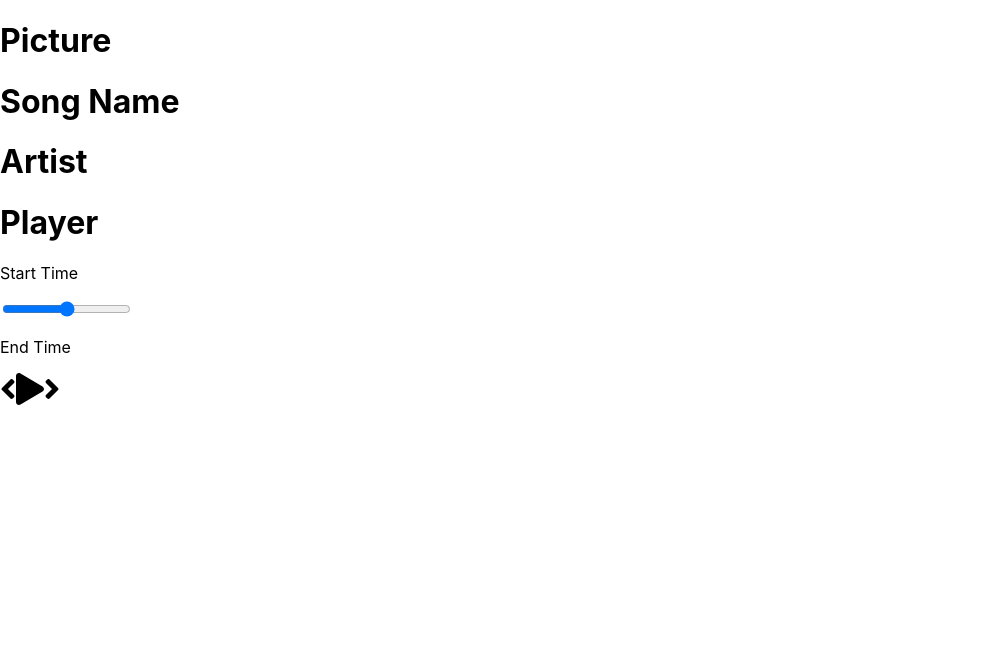
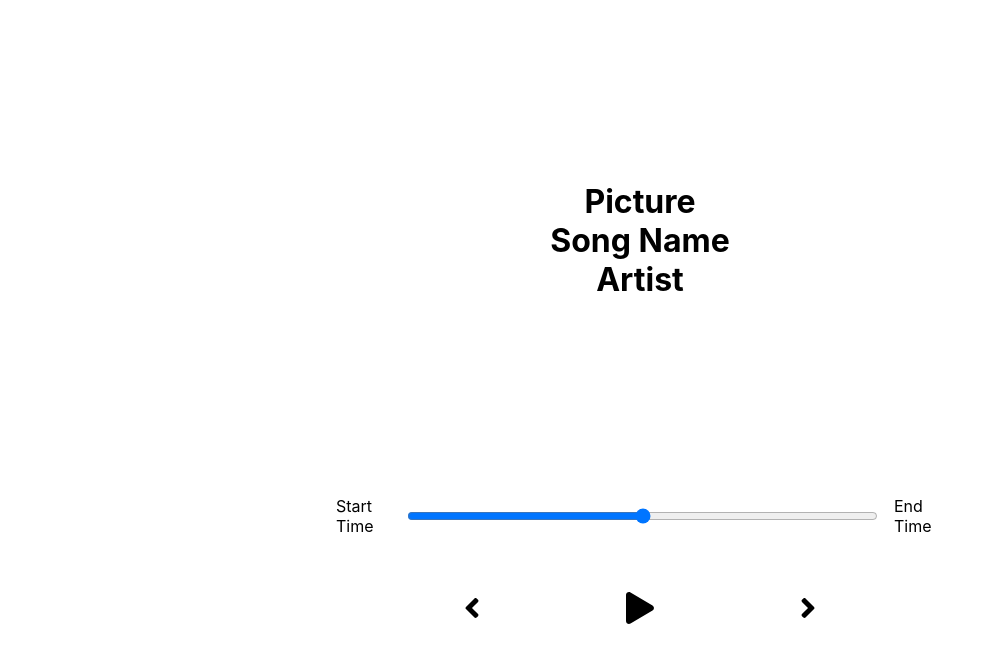
Before and after one commit to dipzcoded/dipzcoded_waves_react, a React (Create React App) app: page / in a window 1280 px wide. Shown: the top 662 px of the page, without its empty margins (0-993 px from the left). Built offline with nearby package versions, Linux system fonts and the light colour scheme.

Commit message:
work progressing

```diff
--- a/package.json
+++ b/package.json
@@ -9,7 +9,7 @@
     "@testing-library/jest-dom": "^5.11.6",
     "@testing-library/react": "^11.2.2",
     "@testing-library/user-event": "^12.6.0",
-    "node-sass": "^5.0.0",
+    "node-sass": "^4.14.1",
     "react": "^17.0.1",
     "react-dom": "^17.0.1",
     "react-scripts": "4.0.1",
--- a/src/App.js
+++ b/src/App.js
@@ -1,4 +1,5 @@
 import React from "react";
+import "./styles/app.scss";
 import Song from "./component/Song";
 import Player from "./component/Player";
 const App = () => {
--- a/src/component/Player.js
+++ b/src/component/Player.js
@@ -10,7 +10,6 @@
 const Player = () => {
   return (
     <div className="player">
-      <h1>Player</h1>
       <div className="time-control">
         <p>Start Time</p>
         <input type="range" />
--- /dev/null
+++ b/src/styles/_player.scss
@@ -0,0 +1,31 @@
+.player {
+  min-height: 20vh;
+  display: flex;
+  flex-direction: column;
+  align-items: center;
+  justify-content: space-between;
+}
+
+.time-control {
+  width: 50%;
+
+  display: flex;
+  input {
+    width: 100%;
+    padding: 1rem 2rem;
+  }
+  p {
+    padding: 1rem;
+  }
+}
+
+.play-control {
+  display: flex;
+  justify-content: space-between;
+  align-items: center;
+  padding: 1rem;
+  width: 30%;
+  svg {
+    cursor: pointer;
+  }
+}
--- /dev/null
+++ b/src/styles/_song.scss
@@ -0,0 +1,8 @@
+.song-container {
+  min-height: 60vh;
+
+  display: flex;
+  flex-direction: column;
+  justify-content: center;
+  align-items: center;
+}
--- a/src/styles/app.scss
+++ b/src/styles/app.scss
@@ -3,3 +3,5 @@
   padding: 0;
   box-sizing: border-box;
 }
+@import "./song";
+@import "./player";
```
Also changed, not shown: 2 other files (tests, documents, lock files or other folders).
